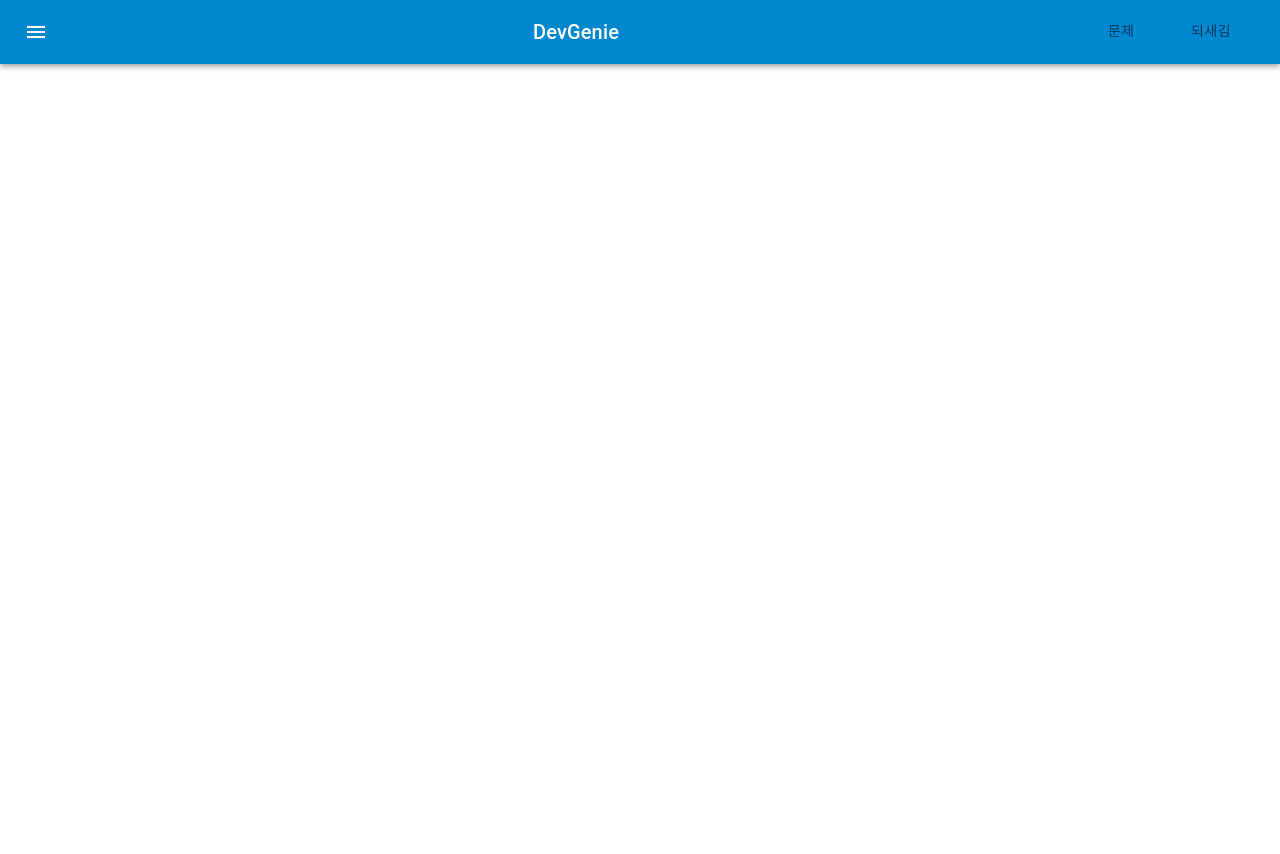
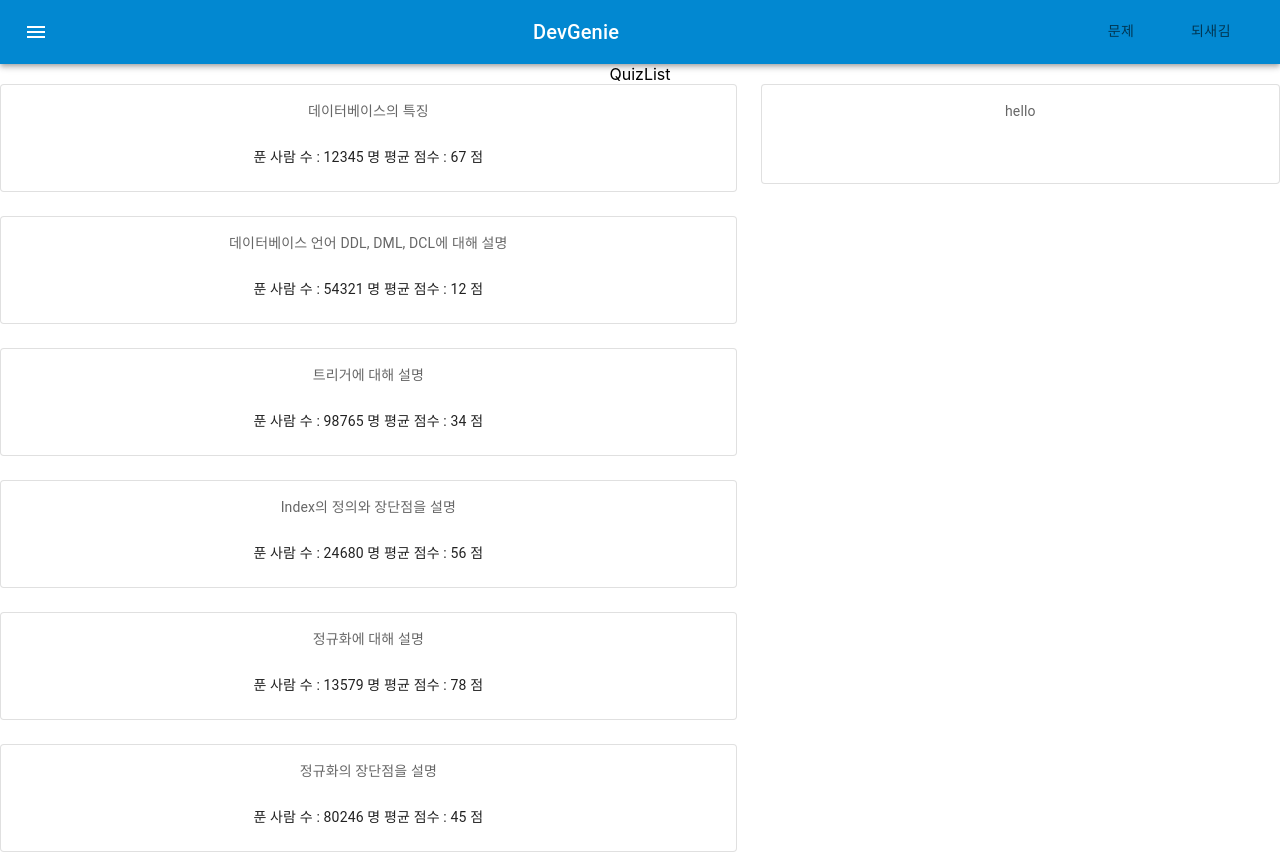
Before and after one commit to LongHonor/DevGenie, a React (Create React App) app in the folder frontend/devgenie/: page /quizlist in a window 1280 px wide. Shown: the top 854 px of the page. Before the commit the page ends 800 px from the top, so only its background shows below. Built offline with nearby package versions, Linux system fonts and the light colour scheme.

Commit message:
Add questionList
dummy data 추가, QuizList 페이지와 연동

```diff
--- a/frontend/devgenie/src/Pages/QuizListPage.js
+++ b/frontend/devgenie/src/Pages/QuizListPage.js
@@ -1,7 +1,65 @@
 import React from 'react';
 import Header from '../organisms/NavigationBar';
+
+import { listData } from '../questionList';
+import {
+  Card,
+  CardActions,
+  CardContent,
+  CardMedia,
+  Typography,
+} from '@mui/material';
+import Grid from '@mui/material/Unstable_Grid2';
 const QuizListPage = () => {
-  return <Header />;
+  return (
+    <div>
+      <Header />
+      QuizList
+      <>
+        <Grid
+          container
+          spacing={{ xs: 2, md: 3 }}
+          columns={{ xs: 4, sm: 8, md: 12 }}
+        >
+          <Grid container xs={4} md={7}>
+            {listData.map((list) => (
+              <Grid xs={12} key={list.id}>
+                <Card variant='outlined'>
+                  <CardContent>
+                    <Typography
+                      sx={{ fontSize: 14 }}
+                      color='text.secondary'
+                      gutterBottom
+                    >
+                      {list.title}
+                    </Typography>
+                    <Typography variant='body2'>
+                      <br />푼 사람 수 : {list.numberSolved} 명 평균 점수 :{' '}
+                      {list.averageScore} 점
+                    </Typography>
+                  </CardContent>
+                </Card>
+              </Grid>
+            ))}
+          </Grid>
+          <Grid xs={4} md={5}>
+            <Card variant='outlined' sx={{ minWidth: 275 }}>
+              <CardContent>
+                <Typography
+                  sx={{ fontSize: 14 }}
+                  color='text.secondary'
+                  gutterBottom
+                >
+                  hello
+                </Typography>
+              </CardContent>
+              <CardContent></CardContent>
+            </Card>
+          </Grid>
+        </Grid>
+      </>
+    </div>
+  );
 };
 
 export default QuizListPage;
--- /dev/null
+++ b/frontend/devgenie/src/questionList.js
@@ -0,0 +1,151 @@
+const listData = [
+  {
+    id: 1,
+    title: '데이터베이스의 특징',
+    numberSolved: 12345,
+    averageScore: 67,
+    tag: ['데이터베이스'],
+  },
+  {
+    id: 2,
+    title: '데이터베이스 언어 DDL, DML, DCL에 대해 설명',
+    numberSolved: 54321,
+    averageScore: 12,
+    tag: ['데이터베이스'],
+  },
+  {
+    id: 3,
+    title: '트리거에 대해 설명',
+    numberSolved: 98765,
+    averageScore: 34,
+    tag: ['데이터베이스'],
+  },
+  {
+    id: 4,
+    title: 'Index의 정의와 장단점을 설명',
+    numberSolved: 24680,
+    averageScore: 56,
+    tag: ['데이터베이스'],
+  },
+  {
+    id: 5,
+    title: '정규화에 대해 설명',
+    numberSolved: 13579,
+    averageScore: 78,
+    tag: ['데이터베이스'],
+  },
+  {
+    id: 6,
+    title: '정규화의 장단점을 설명',
+    numberSolved: 80246,
+    averageScore: 45,
+    tag: ['데이터베이스'],
+  },
+  {
+    id: 7,
+    title: '역정규화를 하는 이유',
+    numberSolved: 64280,
+    averageScore: 32,
+    tag: ['데이터베이스'],
+  },
+  {
+    id: 8,
+    title: '이상 현상의 종류와 정의',
+    numberSolved: 56789,
+    averageScore: 90,
+    tag: ['데이터베이스'],
+  },
+  {
+    id: 9,
+    title: 'SQL INJECTION이 무엇인지 설명',
+    numberSolved: 13579,
+    averageScore: 87,
+    tag: ['데이터베이스'],
+  },
+  {
+    id: 10,
+    title: 'SQL INJECTION을 방어 및 방지하는 방법',
+    numberSolved: 98765,
+    averageScore: 23,
+    tag: ['데이터베이스'],
+  },
+  {
+    id: 11,
+    title: 'RDBMS와 NoSQL의 차이',
+    numberSolved: 24680,
+    averageScore: 54,
+    tag: ['데이터베이스'],
+  },
+  {
+    id: 12,
+    title: 'RDBMS와 NoSQL은 어느 경우에 적합한가요',
+    numberSolved: 80246,
+    averageScore: 76,
+    tag: ['데이터베이스'],
+  },
+  {
+    id: 13,
+    title: '트랜잭션이란 무엇인지 설명',
+    numberSolved: 64280,
+    averageScore: 21,
+    tag: ['데이터베이스'],
+  },
+  {
+    id: 14,
+    title: '트랜잭션의 특성에 대해 설명',
+    numberSolved: 56789,
+    averageScore: 89,
+    tag: ['데이터베이스'],
+  },
+  {
+    id: 15,
+    title: '데이터베이스 락에 대해 설명',
+    numberSolved: 13579,
+    averageScore: 34,
+    tag: ['데이터베이스'],
+  },
+  {
+    id: 16,
+    title: 'Elastic Search의 키워드 검색과 RDBMS의 LIKE 검색의 차이',
+    numberSolved: 98765,
+    averageScore: 56,
+    tag: ['데이터베이스'],
+  },
+  {
+    id: 17,
+    title: '옵티마이저에 대해 설명',
+    numberSolved: 24680,
+    averageScore: 78,
+    tag: ['데이터베이스'],
+  },
+  {
+    id: 18,
+    title: 'inner join과 outer join의 차이',
+    numberSolved: 80246,
+    averageScore: 90,
+    tag: ['데이터베이스'],
+  },
+  {
+    id: 19,
+    title: 'group by의 역할에 대해 설명',
+    numberSolved: 64280,
+    averageScore: 32,
+    tag: ['데이터베이스'],
+  },
+  {
+    id: 20,
+    title: 'DELETE, TRUNCATE, DROP의 차이',
+    numberSolved: 56789,
+    averageScore: 87,
+    tag: ['데이터베이스'],
+  },
+  {
+    id: 21,
+    title: 'JOIN에서 ON과 WHERE의 차이',
+    numberSolved: 13579,
+    averageScore: 23,
+    tag: ['데이터베이스'],
+  },
+];
+
+export { listData };
```
